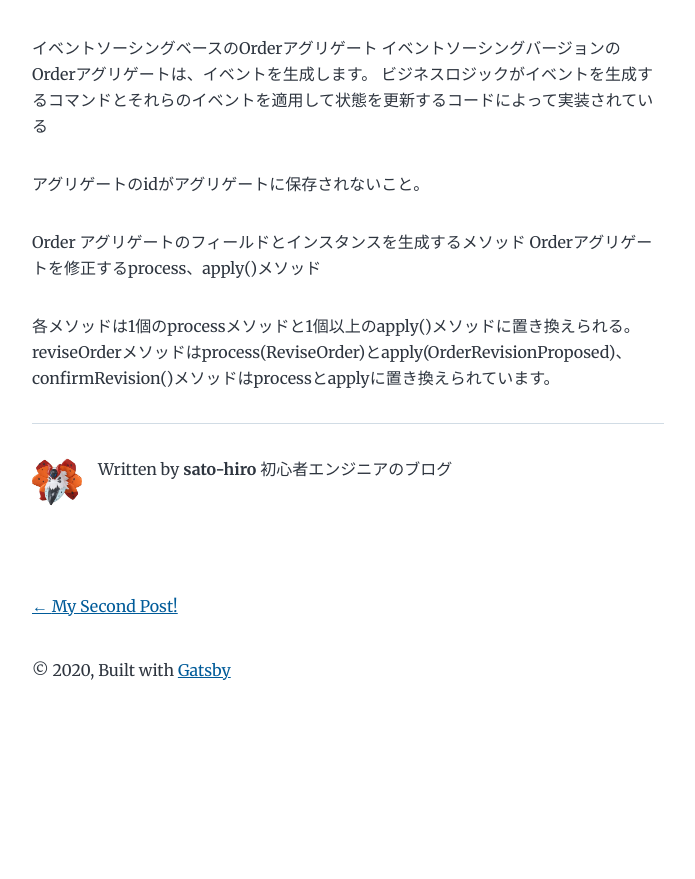
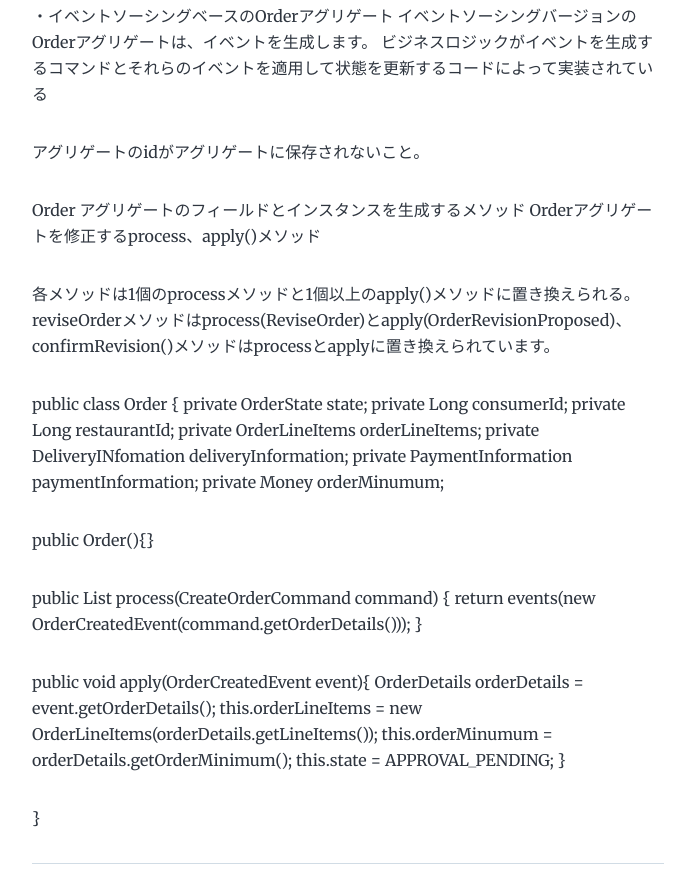
Before and after one commit to sato-hirokazu/my-blog, a Gatsby site: page /my-third-post/ in a window 1280 px wide. Shown: the part 1921-2800 px from the top of the page, without its empty margins (292-987 px from the left). Before the commit the page ends 2667 px from the top, so only its background shows below. Built offline with nearby package versions, Linux system fonts and the light colour scheme; Gatsby itself is replaced by a stand-in of ours.

Commit message:
テスト

```diff
--- a/content/blog/my-third-post/index.md
+++ b/content/blog/my-third-post/index.md
@@ -7,7 +7,6 @@ date: "2020-10-31"
 イベントソーシングは、イベントを中心に据えてビジネスロジックを実装し、アグリゲートを永続化する手法。
 アグリゲートは、一連のイベントでデータベースに格納される。
 個々のイベントはアグリゲートの状態変更を表す。
-
 アグリゲートのビジネスロジックは、これらのイベントを生成、消費するための要件を中心として構成されます。
 この仕組みの説明
 
@@ -71,7 +70,7 @@ ORMフレームワークは、1つ以上のSELECT文を実行してオブジェ
 このメソッドは一般的にコマンドが実行不能な時に例外を投げる
 
 
-イベントソーシングベースのOrderアグリゲート
+・イベントソーシングベースのOrderアグリゲート
 イベントソーシングバージョンのOrderアグリゲートは、イベントを生成します。
 ビジネスロジックがイベントを生成するコマンドとそれらのイベントを適用して状態を更新するコードによって実装されている
 
@@ -83,3 +82,27 @@ Orderアグリゲートを修正するprocess、apply()メソッド
 
 各メソッドは1個のprocessメソッドと1個以上のapply()メソッドに置き換えられる。
 reviseOrderメソッドはprocess(ReviseOrder)とapply(OrderRevisionProposed)、confirmRevision()メソッドはprocessとapplyに置き換えられています。
+
+public class Order {
+ private OrderState state;
+ private Long consumerId;
+ private Long restaurantId;
+ private OrderLineItems orderLineItems;
+ private DeliveryINfomation deliveryInformation;
+ private PaymentInformation paymentInformation;
+ private Money orderMinumum;
+
+ public Order(){}
+
+ public List<Event> process(CreateOrderCommand command) {
+ 	return events(new OrderCreatedEvent(command.getOrderDetails()));
+ }
+
+ public void apply(OrderCreatedEvent event){
+   OrderDetails orderDetails = event.getOrderDetails();
+   this.orderLineItems = new OrderLineItems(orderDetails.getLineItems());
+   this.orderMinumum = orderDetails.getOrderMinimum();
+   this.state = APPROVAL_PENDING;
+ }
+
+}
--- a/gatsby-config.js
+++ b/gatsby-config.js
@@ -8,7 +8,7 @@ module.exports = {
     description: `A starter blog demonstrating what Gatsby can do.`,
     siteUrl: `https://gatsby-starter-blog-demo.netlify.app/`,
   },
-  //pathPrefix: "/my-blog",
+  pathPrefix: "/my-blog",
   plugins: [
     {
       resolve: `gatsby-source-filesystem`,
```
